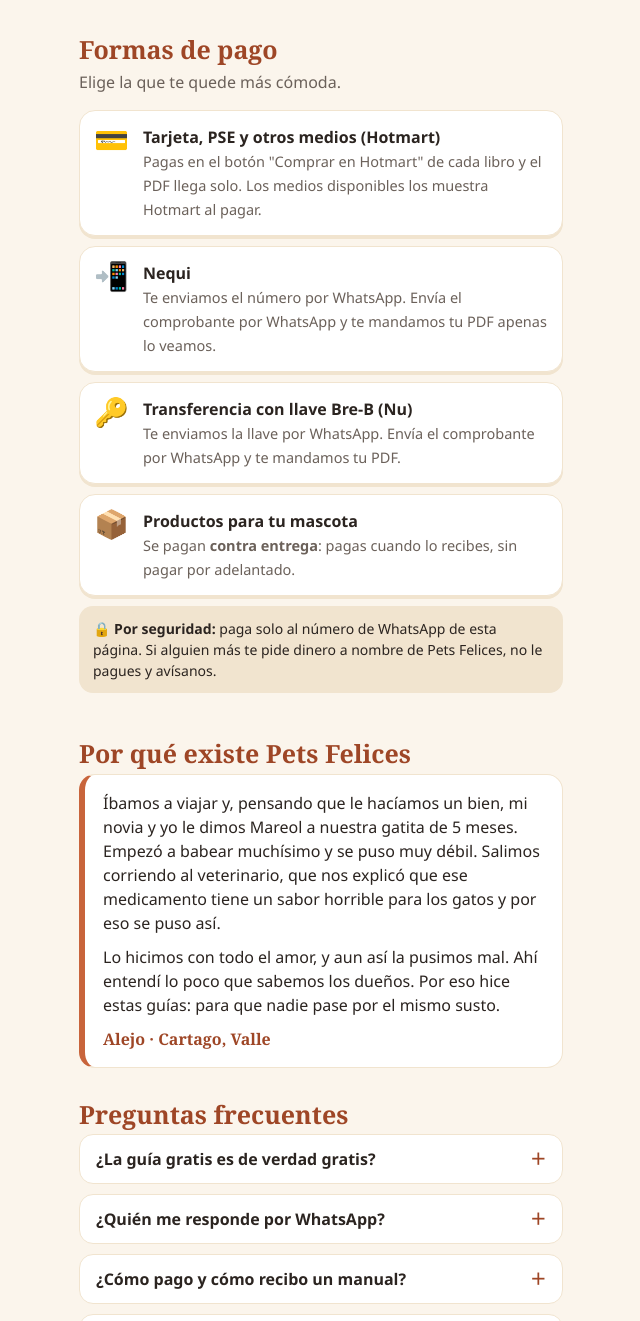
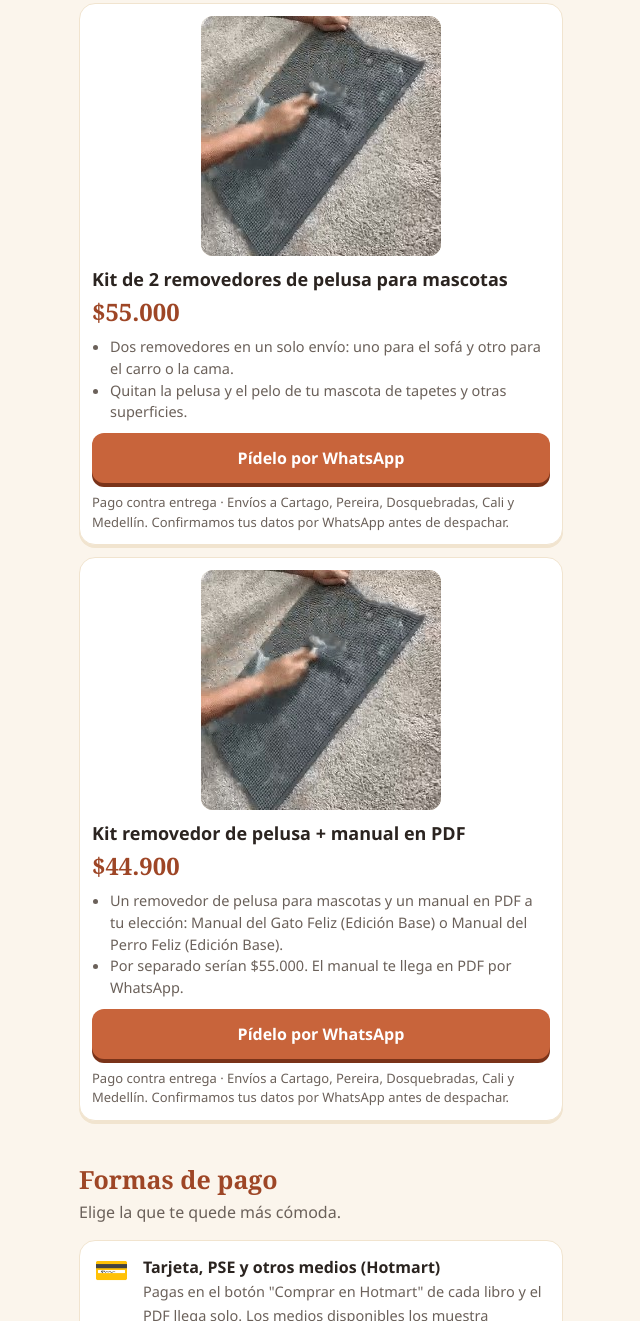
Before and after one commit to alejotm2006-ops/pets-felices, a plain HTML site: page index.html in a window 1280 px wide. Shown: the part 4188-5509 px from the top of the page, without its empty margins (319-959 px from the left). Drawn offline with Linux system fonts and the light colour scheme.

Commit message:
Agrega dos kits a la tienda: 2 removedores y removedor + manual en PDF
Co-Authored-By: Claude Sonnet 5.5 <noreply@anthropic.com>

```diff
--- a/index.html
+++ b/index.html
@@ -175,6 +175,20 @@ details p{margin:10px 0 2px;color:var(--gris);font-size:15px}
       <a class="pedir" href="https://wa.me/573008889743?text=Quiero%20el%20producto:%20Recogedor%20de%20gato%20cuadrado%20gris">Pídelo por WhatsApp</a>
       <small>Pago contra entrega · Envíos a Cartago, Pereira, Dosquebradas, Cali y Medellín. Confirmamos tus datos por WhatsApp antes de despachar.</small>
     </div>
+  <div class="producto">
+      <img src="removedor-pelusa.jpg" alt="Kit de 2 removedores de pelusa para mascotas" loading="lazy" style="width:min(100%,240px);margin-left:auto;margin-right:auto">
+      <b>Kit de 2 removedores de pelusa para mascotas</b><div class="precio">$55.000</div>
+      <ul><li>Dos removedores en un solo envío: uno para el sofá y otro para el carro o la cama.</li><li>Quitan la pelusa y el pelo de tu mascota de tapetes y otras superficies.</li></ul>
+      <a class="pedir" href="https://wa.me/573008889743?text=Quiero%20el%20producto:%20Kit%20de%202%20removedores%20de%20pelusa%20para%20mascotas">Pídelo por WhatsApp</a>
+      <small>Pago contra entrega · Envíos a Cartago, Pereira, Dosquebradas, Cali y Medellín. Confirmamos tus datos por WhatsApp antes de despachar.</small>
+    </div>
+  <div class="producto">
+      <img src="removedor-pelusa.jpg" alt="Kit removedor de pelusa + manual en PDF" loading="lazy" style="width:min(100%,240px);margin-left:auto;margin-right:auto">
+      <b>Kit removedor de pelusa + manual en PDF</b><div class="precio">$44.900</div>
+      <ul><li>Un removedor de pelusa para mascotas y un manual en PDF a tu elección: Manual del Gato Feliz (Edición Base) o Manual del Perro Feliz (Edición Base).</li><li>Por separado serían $55.000. El manual te llega en PDF por WhatsApp.</li></ul>
+      <a class="pedir" href="https://wa.me/573008889743?text=Quiero%20el%20producto:%20Kit%20removedor%20de%20pelusa%20+%20manual%20en%20PDF">Pídelo por WhatsApp</a>
+      <small>Pago contra entrega · Envíos a Cartago, Pereira, Dosquebradas, Cali y Medellín. Confirmamos tus datos por WhatsApp antes de despachar.</small>
+    </div>
   </section>
 
   <section id="pagos">
```
